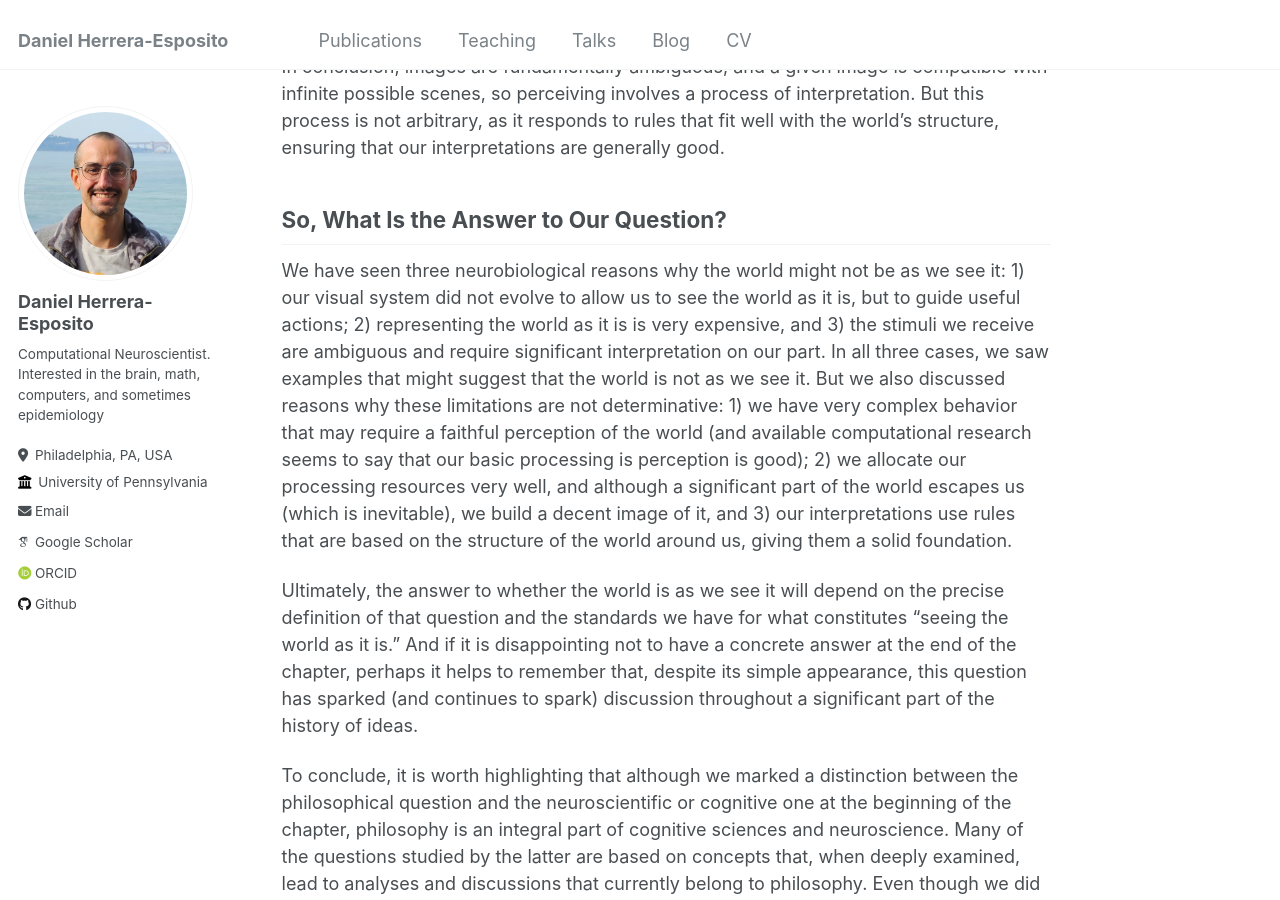
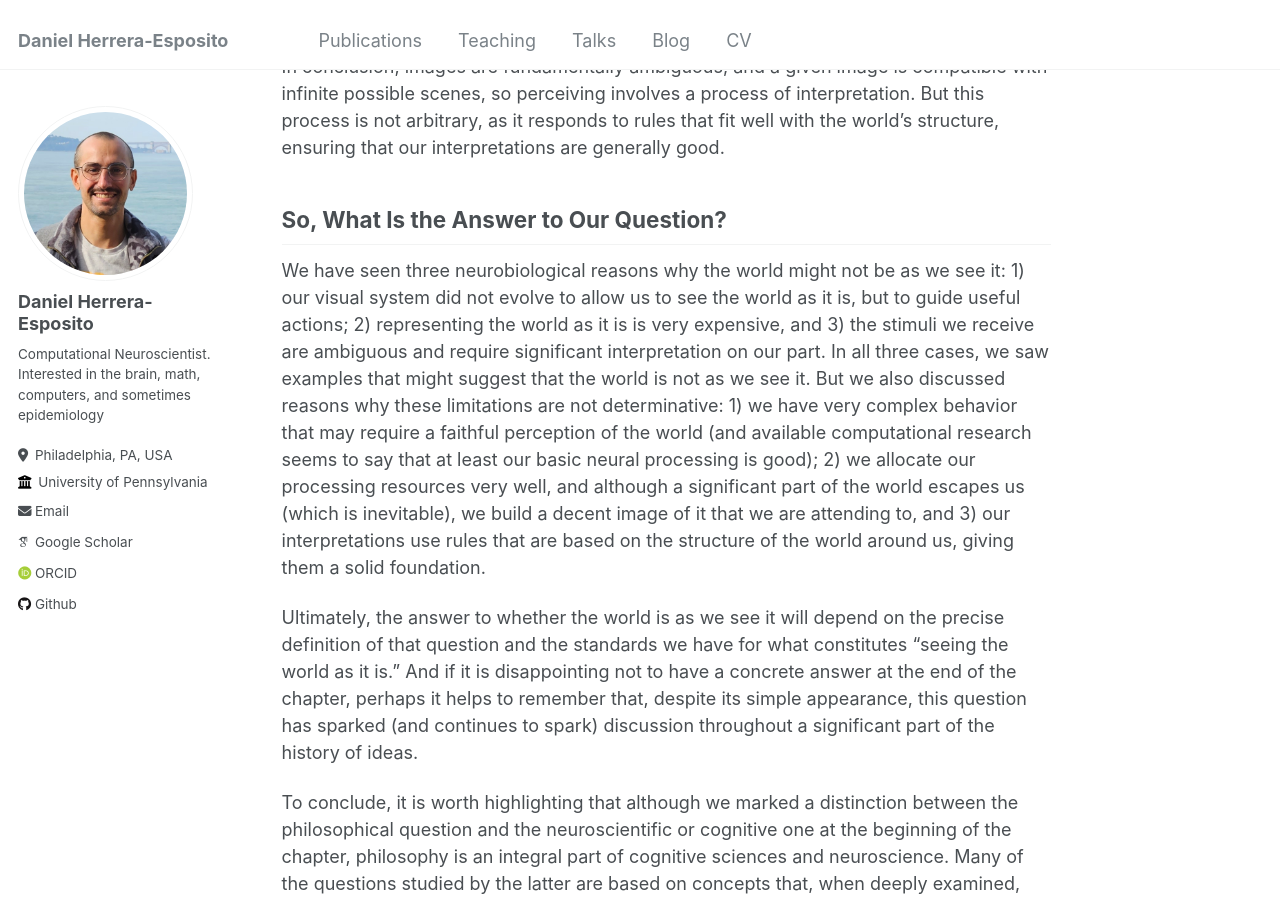
Before and after one commit to dherrera1911/dherrera1911.github.io, a Jekyll site: the page built from _posts/2024-08-12-is-the-world.md, in a window 1280 px wide and 900 px high, scrolled down 17357 px. Built offline with Jekyll 4.4.1, drawn with Linux system fonts in a browser that asks for light colours; some web fonts are replaced.

Commit message:
Fix typo

```diff
--- a/_posts/2024-08-12-is-the-world.md
+++ b/_posts/2024-08-12-is-the-world.md
@@ -668,10 +668,11 @@ significant interpretation on our part. In all three cases, we saw
 examples that might suggest that the world is not as we see it.
 But we also discussed reasons why these limitations are not
 determinative: 1) we have very complex behavior that may require a faithful perception
-of the world (and available computational research seems to say that our
-basic processing is perception is good); 2) we allocate our processing
+of the world (and available computational research seems to say that at least
+our basic neural processing is good); 2) we allocate our processing
 resources very well, and although a significant part of the world escapes us (which
-is inevitable), we build a decent image of it, and 3) our interpretations
+is inevitable), we build a decent image of it that we are attending to,
+and 3) our interpretations
 use rules that are based on the structure of the
 world around us, giving them a solid foundation.
 
```
